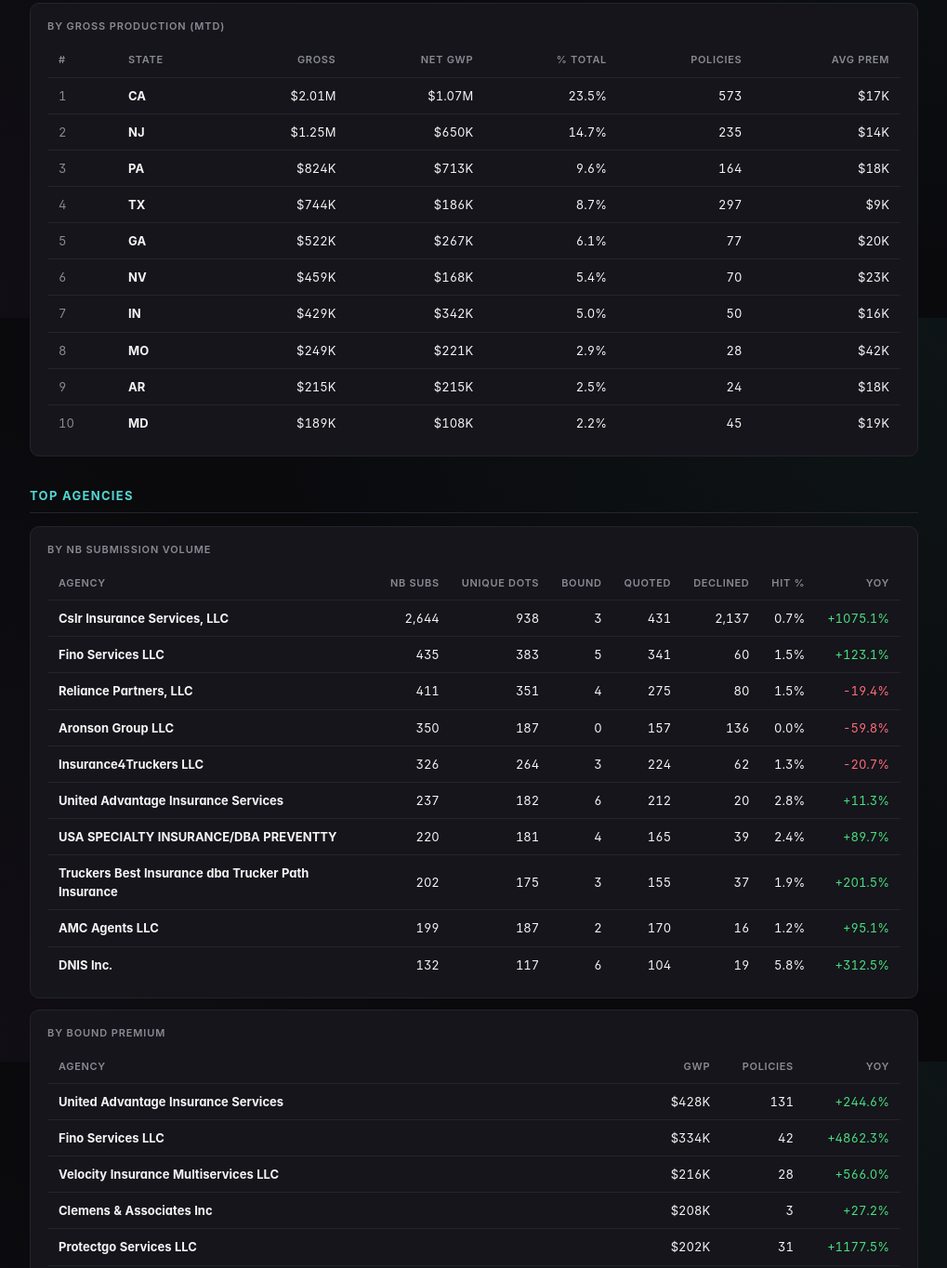
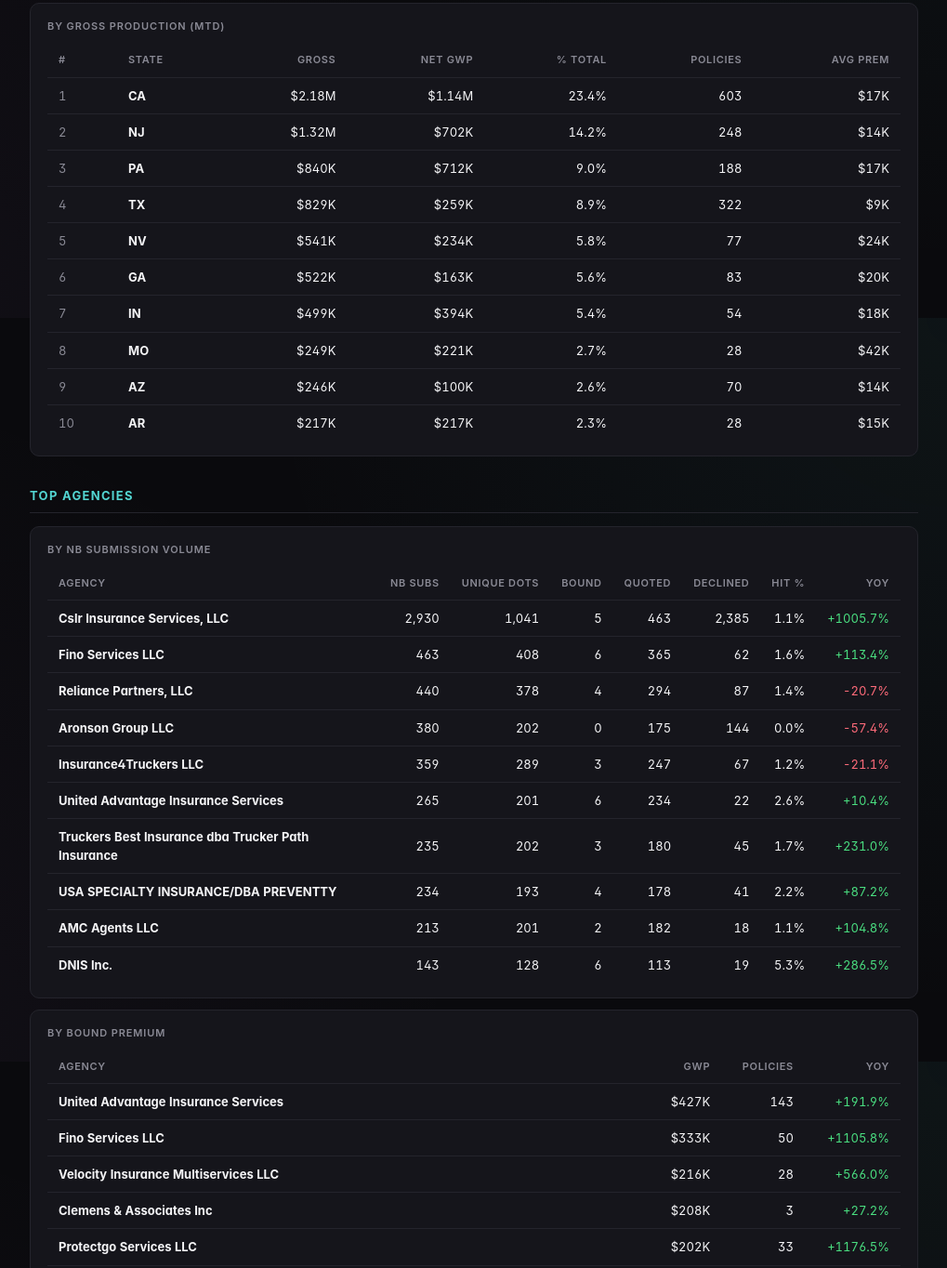
Before and after one commit to Carnette88/cw-reports, a plain HTML site: page morning/retail/index.html in a window 1280 px wide. Shown: the part 1258-2622 px from the top of the page at 93% size, without its empty margins (254-1273 px from the left). Drawn offline with Linux system fonts and the light colour scheme; a web font is replaced by a local one.

Commit message:
production view (Retail) 2026-11-17 05:31

```diff
--- a/morning/retail/index.html
+++ b/morning/retail/index.html
@@ -124,7 +124,7 @@
         <img src="/cw-reports/cw-logo.png" alt="Cover Whale" class="brand-logo">
         <div>
           <div class="brand-title">Growth Strategy Hub</div>
-          <div class="brand-sub">Mon Nov 16 2026</div>
+          <div class="brand-sub">Tue Nov 17 2026</div>
         </div>
       </a>
     </div>
@@ -165,8 +165,8 @@
   <h1>Production vs Budget</h1>
   <div class="subtitle">
 
-      2026-11-16 · Day 9 of 19 business days (10 remaining)
-      · <span class="muted">live from Mon Nov 16 · 5:32 AM</span>
+      2026-11-17 · Day 10 of 19 business days (9 remaining)
+      · <span class="muted">live from Tue Nov 17 · 5:31 AM</span>
 
   </div>
 </header>
@@ -208,26 +208,26 @@
       <tbody>
         <tr>
           <td><strong>Net GWP (after cancels)</strong></td>
-          <td class="num strong">$4.36M</td>
+          <td class="num strong">$4.80M</td>
           <td class="num">$11.96M</td>
-          <td class="num strong">77.0%</td>
+          <td class="num strong">76.2%</td>
           <td><span class="rag rag-red">RED</span></td>
 
         </tr>
 
         <tr>
           <td><strong>Gross Production (before cancels)</strong></td>
-          <td class="num strong">$8.53M</td>
+          <td class="num strong">$9.31M</td>
           <td class="num">$23.93M</td>
-          <td class="num strong">75.3%</td>
+          <td class="num strong">74.0%</td>
           <td><span class="rag rag-red">RED</span></td>
 
         </tr>
 
         <tr>
           <td>NB Submissions</td>
-          <td class="num">9,712</td>
-          <td class="num">22,964</td>
+          <td class="num">10,658</td>
+          <td class="num">22,966</td>
           <td class="num">—</td>
           <td><span class="rag rag-na">—</span></td>
 
@@ -269,47 +269,47 @@
 
             <tr>
               <td>Submitted</td>
-              <td class="num">461</td>
-              <td class="num">4.7%</td>
+              <td class="num">522</td>
+              <td class="num">4.9%</td>
             </tr>
 
 
             <tr>
               <td>In Review</td>
-              <td class="num">101</td>
+              <td class="num">106</td>
               <td class="num">1.0%</td>
             </tr>
 
 
             <tr>
               <td>Quoted</td>
-              <td class="num">5,758</td>
-              <td class="num">59.3%</td>
+              <td class="num">6,260</td>
+              <td class="num">58.7%</td>
             </tr>
 
 
             <tr>
               <td>Bound</td>
-              <td class="num">131</td>
-              <td class="num">1.3%</td>
+              <td class="num">146</td>
+              <td class="num">1.4%</td>
             </tr>
 
 
             <tr>
               <td>Declined</td>
-              <td class="num">3,193</td>
-              <td class="num">32.9%</td>
+              <td class="num">3,551</td>
+              <td class="num">33.3%</td>
             </tr>
 
 
             <tr>
               <td>Not Taken Up</td>
-              <td class="num">68</td>
+              <td class="num">73</td>
               <td class="num">0.7%</td>
             </tr>
 
 
-          <tr class="row-total"><td><strong>Total</strong></td><td class="num"><strong>9,712</strong></td><td class="num"><strong>100%</strong></td></tr>
+          <tr class="row-total"><td><strong>Total</strong></td><td class="num"><strong>10,658</strong></td><td class="num"><strong>100%</strong></td></tr>
         </tbody>
       </table>
     </div>
@@ -356,71 +356,71 @@
           <tr>
             <td class="muted">1</td>
             <td><strong>CA</strong></td>
-            <td class="num">$2.01M</td>
-            <td class="num">$1.07M</td>
-            <td class="num">23.5%</td>
-            <td class="num">573</td>
+            <td class="num">$2.18M</td>
+            <td class="num">$1.14M</td>
+            <td class="num">23.4%</td>
+            <td class="num">603</td>
             <td class="num">$17K</td>
           </tr>
 
           <tr>
             <td class="muted">2</td>
             <td><strong>NJ</strong></td>
-            <td class="num">$1.25M</td>
-            <td class="num">$650K</td>
-            <td class="num">14.7%</td>
-            <td class="num">235</td>
+            <td class="num">$1.32M</td>
+            <td class="num">$702K</td>
+            <td class="num">14.2%</td>
+            <td class="num">248</td>
             <td class="num">$14K</td>
           </tr>
 
           <tr>
             <td class="muted">3</td>
             <td><strong>PA</strong></td>
-            <td class="num">$824K</td>
-            <td class="num">$713K</td>
-            <td class="num">9.6%</td>
-            <td class="num">164</td>
-            <td class="num">$18K</td>
+            <td class="num">$840K</td>
+            <td class="num">$712K</td>
+            <td class="num">9.0%</td>
+            <td class="num">188</td>
+            <td class="num">$17K</td>
           </tr>
 
           <tr>
             <td class="muted">4</td>
             <td><strong>TX</strong></td>
-            <td class="num">$744K</td>
-            <td class="num">$186K</td>
-            <td class="num">8.7%</td>
-            <td class="num">297</td>
+            <td class="num">$829K</td>
+            <td class="num">$259K</td>
+            <td class="num">8.9%</td>
+            <td class="num">322</td>
             <td class="num">$9K</td>
           </tr>
 
           <tr>
             <td class="muted">5</td>
-            <td><strong>GA</strong></td>
-            <td class="num">$522K</td>
-            <td class="num">$267K</td>
-            <td class="num">6.1%</td>
+            <td><strong>NV</strong></td>
+            <td class="num">$541K</td>
+            <td class="num">$234K</td>
+            <td class="num">5.8%</td>
             <td class="num">77</td>
-            <td class="num">$20K</td>
+            <td class="num">$24K</td>
           </tr>
 
           <tr>
             <td class="muted">6</td>
-            <td><strong>NV</strong></td>
-            <td class="num">$459K</td>
-            <td class="num">$168K</td>
-            <td class="num">5.4%</td>
-            <td class="num">70</td>
-            <td class="num">$23K</td>
+            <td><strong>GA</strong></td>
+            <td class="num">$522K</td>
+            <td class="num">$163K</td>
+            <td class="num">5.6%</td>
+            <td class="num">83</td>
+            <td class="num">$20K</td>
           </tr>
 
           <tr>
             <td class="muted">7</td>
             <td><strong>IN</strong></td>
-            <td class="num">$429K</td>
-            <td class="num">$342K</td>
-            <td class="num">5.0%</td>
-            <td class="num">50</td>
-            <td class="num">$16K</td>
+            <td class="num">$499K</td>
+            <td class="num">$394K</td>
+            <td class="num">5.4%</td>
+            <td class="num">54</td>
+            <td class="num">$18K</td>
           </tr>
 
           <tr>
@@ -428,29 +428,29 @@
             <td><strong>MO</strong></td>
             <td class="num">$249K</td>
             <td class="num">$221K</td>
-            <td class="num">2.9%</td>
+            <td class="num">2.7%</td>
             <td class="num">28</td>
             <td class="num">$42K</td>
           </tr>
 
           <tr>
             <td class="muted">9</td>
-            <td><strong>AR</strong></td>
-            <td class="num">$215K</td>
-            <td class="num">$215K</td>
-            <td class="num">2.5%</td>
-            <td class="num">24</td>
-            <td class="num">$18K</td>
+            <td><strong>AZ</strong></td>
+            <td class="num">$246K</td>
+            <td class="num">$100K</td>
+            <td class="num">2.6%</td>
+            <td class="num">70</td>
+            <td class="num">$14K</td>
           </tr>
 
           <tr>
             <td class="muted">10</td>
-            <td><strong>MD</strong></td>
-            <td class="num">$189K</td>
-            <td class="num">$108K</td>
-            <td class="num">2.2%</td>
-            <td class="num">45</td>
-            <td class="num">$19K</td>
+            <td><strong>AR</strong></td>
+            <td class="num">$217K</td>
+            <td class="num">$217K</td>
+            <td class="num">2.3%</td>
+            <td class="num">28</td>
+            <td class="num">$15K</td>
           </tr>
 
       </tbody>
@@ -475,112 +475,112 @@
 
           <tr>
             <td><strong>Cslr Insurance Services, LLC</strong></td>
-            <td class="num">2,644</td>
-            <td class="num">938</td>
-            <td class="num">3</td>
-            <td class="num">431</td>
-            <td class="num">2,137</td>
-            <td class="num">0.7%</td>
-            <td class="num up">+1075.1%</td>
+            <td class="num">2,930</td>
+            <td class="num">1,041</td>
+            <td class="num">5</td>
+            <td class="num">463</td>
+            <td class="num">2,385</td>
+            <td class="num">1.1%</td>
+            <td class="num up">+1005.7%</td>
           </tr>
 
           <tr>
             <td><strong>Fino Services LLC</strong></td>
-            <td class="num">435</td>
-            <td class="num">383</td>
-            <td class="num">5</td>
-            <td class="num">341</td>
-            <td class="num">60</td>
-            <td class="num">1.5%</td>
-            <td class="num up">+123.1%</td>
+            <td class="num">463</td>
+            <td class="num">408</td>
+            <td class="num">6</td>
+            <td class="num">365</td>
+            <td class="num">62</td>
+            <td class="num">1.6%</td>
+            <td class="num up">+113.4%</td>
           </tr>
 
           <tr>
             <td><strong>Reliance Partners, LLC</strong></td>
-            <td class="num">411</td>
-            <td class="num">351</td>
+            <td class="num">440</td>
+            <td class="num">378</td>
             <td class="num">4</td>
-            <td class="num">275</td>
-            <td class="num">80</td>
-            <td class="num">1.5%</td>
-            <td class="num down">-19.4%</td>
+            <td class="num">294</td>
+            <td class="num">87</td>
+            <td class="num">1.4%</td>
+            <td class="num down">-20.7%</td>
           </tr>
 
           <tr>
             <td><strong>Aronson Group LLC</strong></td>
-            <td class="num">350</td>
-            <td class="num">187</td>
+            <td class="num">380</td>
+            <td class="num">202</td>
             <td class="num">0</td>
-            <td class="num">157</td>
-            <td class="num">136</td>
+            <td class="num">175</td>
+            <td class="num">144</td>
             <td class="num">0.0%</td>
-            <td class="num down">-59.8%</td>
+            <td class="num down">-57.4%</td>
           </tr>
 
           <tr>
             <td><strong>Insurance4Truckers LLC</strong></td>
-            <td class="num">326</td>
-            <td class="num">264</td>
+            <td class="num">359</td>
+            <td class="num">289</td>
             <td class="num">3</td>
-            <td class="num">224</td>
-            <td class="num">62</td>
-            <td class="num">1.3%</td>
-            <td class="num down">-20.7%</td>
+            <td class="num">247</td>
+            <td class="num">67</td>
+            <td class="num">1.2%</td>
+            <td class="num down">-21.1%</td>
           </tr>
 
           <tr>
             <td><strong>United Advantage Insurance Services</strong></td>
-            <td class="num">237</td>
-            <td class="num">182</td>
+            <td class="num">265</td>
+            <td class="num">201</td>
             <td class="num">6</td>
-            <td class="num">212</td>
-            <td class="num">20</td>
-            <td class="num">2.8%</td>
-            <td class="num up">+11.3%</td>
+            <td class="num">234</td>
+            <td class="num">22</td>
+            <td class="num">2.6%</td>
+            <td class="num up">+10.4%</td>
+          </tr>
+
+          <tr>
+            <td><strong>Truckers Best Insurance dba Trucker Path Insurance</strong></td>
+            <td class="num">235</td>
+            <td class="num">202</td>
+            <td class="num">3</td>
+            <td class="num">180</td>
+            <td class="num">45</td>
+            <td class="num">1.7%</td>
+            <td class="num up">+231.0%</td>
           </tr>
 
           <tr>
             <td><strong>USA SPECIALTY INSURANCE/DBA PREVENTTY</strong></td>
-            <td class="num">220</td>
-            <td class="num">181</td>
+            <td class="num">234</td>
+            <td class="num">193</td>
             <td class="num">4</td>
-            <td class="num">165</td>
-            <td class="num">39</td>
-            <td class="num">2.4%</td>
-            <td class="num up">+89.7%</td>
-          </tr>
-
-          <tr>
-            <td><strong>Truckers Best Insurance dba Trucker Path Insurance</strong></td>
-            <td class="num">202</td>
-            <td class="num">175</td>
-            <td class="num">3</td>
-            <td class="num">155</td>
-            <td class="num">37</td>
-            <td class="num">1.9%</td>
-            <td class="num up">+201.5%</td>
+            <td class="num">178</td>
+            <td class="num">41</td>
+            <td class="num">2.2%</td>
+            <td class="num up">+87.2%</td>
           </tr>
 
           <tr>
             <td><strong>AMC Agents LLC</strong></td>
-            <td class="num">199</td>
-            <td class="num">187</td>
+            <td class="num">213</td>
+            <td class="num">201</td>
             <td class="num">2</td>
-            <td class="num">170</td>
-            <td class="num">16</td>
-            <td class="num">1.2%</td>
-            <td class="num up">+95.1%</td>
+            <td class="num">182</td>
+            <td class="num">18</td>
+            <td class="num">1.1%</td>
+            <td class="num up">+104.8%</td>
           </tr>
 
           <tr>
             <td><strong>DNIS Inc.</strong></td>
-            <td class="num">132</td>
-            <td class="num">117</td>
+            <td class="num">143</td>
+            <td class="num">128</td>
             <td class="num">6</td>
-            <td class="num">104</td>
+            <td class="num">113</td>
             <td class="num">19</td>
-            <td class="num">5.8%</td>
-            <td class="num up">+312.5%</td>
+            <td class="num">5.3%</td>
+            <td class="num up">+286.5%</td>
           </tr>
 
       </tbody>
@@ -597,16 +597,16 @@
 
           <tr>
             <td><strong>United Advantage Insurance Services</strong></td>
-            <td class="num">$428K</td>
-            <td class="num">131</td>
-            <td class="num up">+244.6%</td>
+            <td class="num">$427K</td>
+            <td class="num">143</td>
+            <td class="num up">+191.9%</td>
           </tr>
 
           <tr>
             <td><strong>Fino Services LLC</strong></td>
-            <td class="num">$334K</td>
-            <td class="num">42</td>
-            <td class="num up">+4862.3%</td>
+            <td class="num">$333K</td>
+            <td class="num">50</td>
+            <td class="num up">+1105.8%</td>
           </tr>
 
           <tr>
@@ -626,43 +626,43 @@
           <tr>
             <td><strong>Protectgo Services LLC</strong></td>
             <td class="num">$202K</td>
-            <td class="num">31</td>
-            <td class="num up">+1177.5%</td>
+            <td class="num">33</td>
+            <td class="num up">+1176.5%</td>
           </tr>
 
           <tr>
             <td><strong>CASCADE INSURANCE SERVICES INC DBA: CASCADE MUTUAL INSURANCE SERVICES</strong></td>
             <td class="num">$190K</td>
             <td class="num">35</td>
-            <td class="num up">+20.9%</td>
+            <td class="num up">+16.5%</td>
+          </tr>
+
+          <tr>
+            <td><strong>Ramandeep Kaur</strong></td>
+            <td class="num">$125K</td>
+            <td class="num">24</td>
+            <td class="num up">+1202.6%</td>
           </tr>
 
           <tr>
             <td><strong>Justin Wilson</strong></td>
-            <td class="num">$142K</td>
-            <td class="num">20</td>
-            <td class="num up">+3.3%</td>
+            <td class="num">$125K</td>
+            <td class="num">22</td>
+            <td class="num down">-9.3%</td>
           </tr>
 
           <tr>
-            <td><strong>A S I A Inc</strong></td>
-            <td class="num">$138K</td>
-            <td class="num">37</td>
-            <td class="num neutral">New</td>
+            <td><strong>TRUCK INSURANCE HUB LLC</strong></td>
+            <td class="num">$121K</td>
+            <td class="num">8</td>
+            <td class="num up">+925.8%</td>
           </tr>
 
           <tr>
-            <td><strong>Ramandeep Kaur</strong></td>
-            <td class="num">$123K</td>
-            <td class="num">24</td>
-            <td class="num up">+1185.5%</td>
-          </tr>
-
-          <tr>
-            <td><strong>Jaikar Insurance Services Inc.</strong></td>
-            <td class="num">$116K</td>
-            <td class="num">18</td>
-            <td class="num up">+444.1%</td>
+            <td><strong>Cslr Insurance Services, LLC</strong></td>
+            <td class="num">$117K</td>
+            <td class="num">34</td>
+            <td class="num up">+139.2%</td>
           </tr>
 
       </tbody>
```
